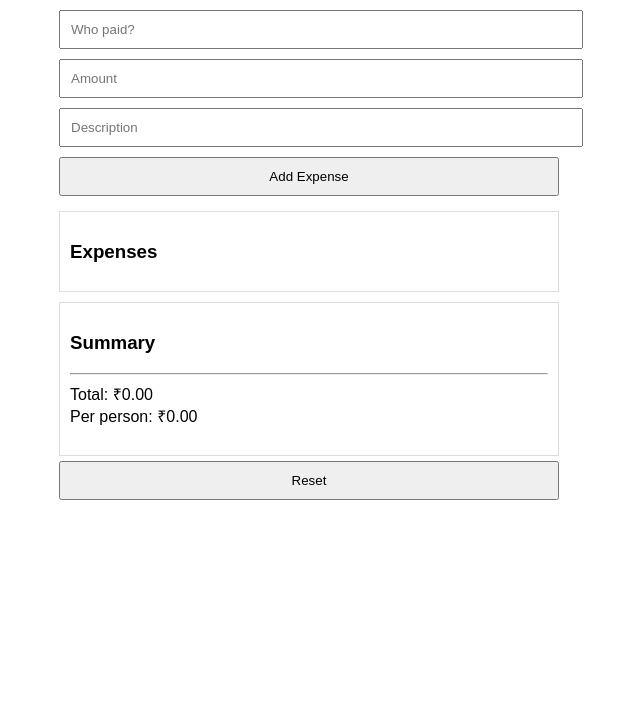
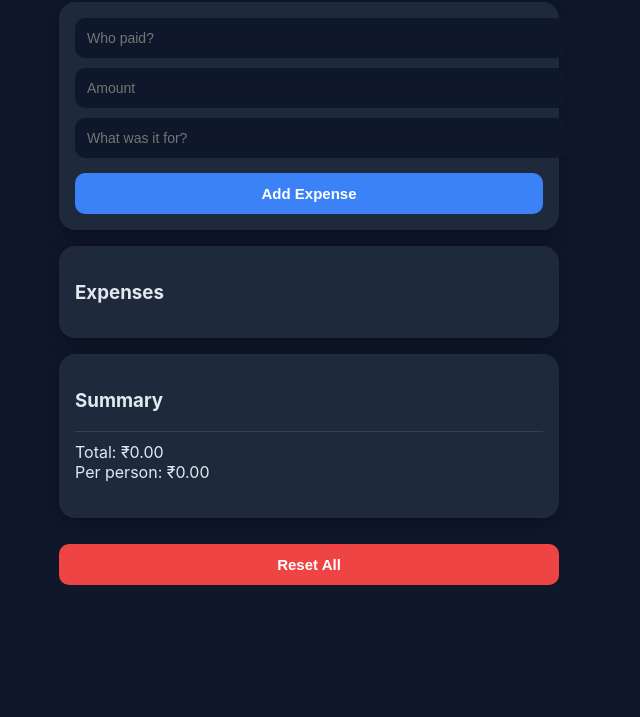
Before and after one commit to tarunkumarcm/split-bills-app, a plain HTML site: page index.html in a window 1280 px wide. Shown: the part 83-800 px from the top of the page, without its empty margins (331-971 px from the left). Drawn offline with Linux system fonts and the light colour scheme.

Commit message:
index.html

```diff
--- a/index.html
+++ b/index.html
@@ -2,22 +2,105 @@
 <html>
 <head>
   <title>Split Bills</title>
+  <meta name="viewport" content="width=device-width, initial-scale=1.0" />
   <style>
-    body { font-family: Arial; max-width: 500px; margin: auto; padding: 20px; }
-    input, button { padding: 10px; margin: 5px 0; width: 100%; }
-    .card { border: 1px solid #ddd; padding: 10px; margin-top: 10px; }
+    body {
+      margin: 0;
+      font-family: -apple-system, BlinkMacSystemFont, "Segoe UI", Roboto;
+      background: #0f172a;
+      color: #e2e8f0;
+      padding: 16px;
+    }
+
+    h2 {
+      text-align: center;
+      margin-bottom: 20px;
+      font-weight: 600;
+    }
+
+    .container {
+      max-width: 500px;
+      margin: auto;
+    }
+
+    .card {
+      background: #1e293b;
+      border-radius: 16px;
+      padding: 16px;
+      margin-bottom: 16px;
+      box-shadow: 0 4px 20px rgba(0,0,0,0.3);
+    }
+
+    input {
+      width: 100%;
+      padding: 12px;
+      margin-bottom: 10px;
+      border-radius: 10px;
+      border: none;
+      background: #0f172a;
+      color: white;
+      font-size: 14px;
+    }
+
+    button {
+      width: 100%;
+      padding: 12px;
+      border: none;
+      border-radius: 10px;
+      background: #3b82f6;
+      color: white;
+      font-size: 15px;
+      font-weight: 600;
+      margin-top: 5px;
+    }
+
+    button:active {
+      opacity: 0.8;
+    }
+
+    .expense {
+      display: flex;
+      justify-content: space-between;
+      margin-bottom: 8px;
+      font-size: 14px;
+    }
+
+    .summary-item {
+      display: flex;
+      justify-content: space-between;
+      margin-bottom: 6px;
+    }
+
+    .owe {
+      color: #f87171;
+      font-size: 14px;
+    }
+
+    .reset {
+      background: #ef4444;
+      margin-top: 10px;
+    }
+
+    hr {
+      border: none;
+      border-top: 1px solid #334155;
+      margin: 10px 0;
+    }
   </style>
 </head>
 
 <body>
 
-<h2>Split Bills</h2>
+<div class="container">
 
-<input id="person" placeholder="Who paid?" />
-<input id="amount" type="number" placeholder="Amount" />
-<input id="desc" placeholder="Description" />
+<h2>💸 Split Bills</h2>
 
-<button onclick="addExpense()">Add Expense</button>
+<div class="card">
+  <input id="person" placeholder="Who paid?" />
+  <input id="amount" type="number" placeholder="Amount" />
+  <input id="desc" placeholder="What was it for?" />
+  <button onclick="addExpense()">Add Expense</button>
+</div>
 
 <div class="card">
   <h3>Expenses</h3>
@@ -29,7 +112,9 @@
   <div id="summary"></div>
 </div>
 
-<button onclick="resetAll()">Reset</button>
+<button class="reset" onclick="resetAll()">Reset All</button>
+
+</div>
 
 <script>
 let data = JSON.parse(localStorage.getItem("bills")) || [];
@@ -39,9 +124,9 @@ function save() {
 }
 
 function addExpense() {
-  const person = document.getElementById("person").value;
+  const person = document.getElementById("person").value.trim();
   const amount = parseFloat(document.getElementById("amount").value);
-  const desc = document.getElementById("desc").value;
+  const desc = document.getElementById("desc").value.trim();
 
   if (!person || !amount) return;
 
@@ -72,7 +157,7 @@ function render() {
   let totals = {};
 
   data.forEach(e => {
-    list.innerHTML += `<div>${e.person} - ₹${e.amount} (${e.desc || ""})</div>`;
+    list.innerHTML += `<div class="expense"><span>${e.person} - ${e.desc || "Expense"}</span><span>₹${e.amount}</span></div>`;
     totals[e.person] = (totals[e.person] || 0) + e.amount;
   });
 
@@ -81,15 +166,15 @@ function render() {
   let per = people.length ? total / people.length : 0;
 
   people.forEach(p => {
-    summary.innerHTML += `<div>${p}: ₹${totals[p].toFixed(2)}</div>`;
+    summary.innerHTML += `<div class="summary-item"><span>${p}</span><span>₹${totals[p].toFixed(2)}</span></div>`;
   });
 
-  summary.innerHTML += `<hr>Total: ₹${total.toFixed(2)}<br>Per person: ₹${per.toFixed(2)}<br><br>`;
+  summary.innerHTML += `<hr><div>Total: ₹${total.toFixed(2)}</div><div>Per person: ₹${per.toFixed(2)}</div><br>`;
 
   people.forEach(p => {
     let diff = totals[p] - per;
     if (diff < 0) {
-      summary.innerHTML += `<div>${p} owes ₹${Math.abs(diff).toFixed(2)}</div>`;
+      summary.innerHTML += `<div class="owe">${p} owes ₹${Math.abs(diff).toFixed(2)}</div>`;
     }
   });
 }
```
